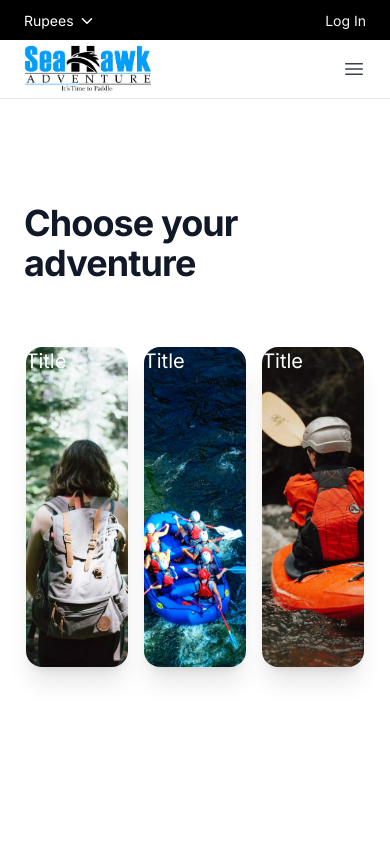
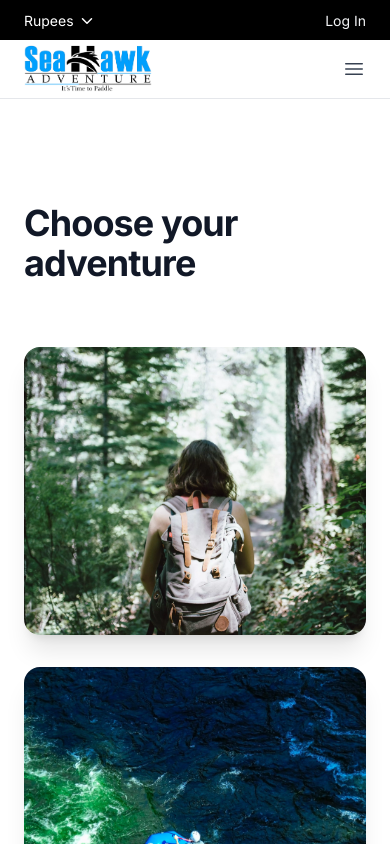
Before and after one commit to in-deepaknegi/seahawkadventures, a Next.js app: page /explore in a window 390 px wide. Shown: the top 844 px of the page. Built offline with nearby package versions, Linux system fonts and the light colour scheme.

Commit message:
updated hero - explore page

```diff
--- a/components/explore/Hero.jsx
+++ b/components/explore/Hero.jsx
@@ -1,4 +1,5 @@
-import React from 'react'
+'use client'
+import React, { useState } from 'react'
 import Image from 'next/image'
 import Hero1 from '@/public/hiking1.WEBP'
 import Hero2 from '@/public/rafting3.WEBP'
@@ -7,21 +8,35 @@ import Hero3 from '@/public/kayak1.WEBP'
 const gallery = [
     {
         id: 1,
+        title: 'Hiking',
         imageSrc: Hero1,
         href: '/explore/rafting',
     },
     {
         id: 2,
         imageSrc: Hero2,
+        title: 'Rafting',
         href: '/explore/rafting',
     },
     {
         id: 3,
         imageSrc: Hero3,
+        title: 'Kayaking',
         href: '/explore/kayaking',
     },
 ]
 const Hero = () => {
+
+    const [hoveredIndex, setHoveredIndex] = useState(null);
+
+    const handleMouseEnter = (index) => {
+        setHoveredIndex(index);
+    };
+
+    const handleMouseLeave = () => {
+        setHoveredIndex(null);
+    };
+
     return (
         <>
             <section className='bg-white px-6 py-24 lg:py-12 lg:px-8'>
@@ -33,27 +48,33 @@ const Hero = () => {
                         Anim aute id magna aliqua ad ad non deserunt sunt. Qui irure qui lorem cupidatat commodo. Elit sunt amet fugiat veniam occaecat fugiat aliqua.
                     </p> */}
                 </div>
-                <div className='mt-16 flex justify-center items-center gap-4 mx-auto max-w-7xl'>
-                    {gallery.map((item) => (
+                <div className='mt-16 md:flex justify-center items-center gap-4 mx-auto max-w-7xl'>
+                    {gallery.map((item, index) => (
                         <figure
                             key={item.id}
-                            className='relative isolate left-0 w-24 h-[20rem] rounded-2xl overflow-hidden transition-all ease-in-out duration-700 shadow-xl flex-[0.33] hover:flex-[2] hover:cursor-pointer hover:rounded-xl'>
+                            onMouseEnter={() => handleMouseEnter(index)}
+                            onMouseLeave={handleMouseLeave}
+                            className='relative isolate left-0 w-full my-8 md:my-0 md:w-24 h-[18rem] md:h-[20rem] rounded-2xl overflow-hidden transition-all ease-in-out duration-700 shadow-xl flex-auto md:flex-[0.33] hover:flex-[2] hover:cursor-pointer hover:rounded-xl'>
                             <Image
                                 src={item.imageSrc}
                                 alt='hero-image-1'
+                                loading='eager'
                                 className='absolute inset-0 -z-10 h-[20rem] object-cover'
                             />
                             <a href={item.href} className='text-xl text-white'>
                                 <span className='absolute inset-0'></span>
-                                Title
+                                {/* Title */}
                             </a>
+                            {hoveredIndex === index && (
+                                <div className='py-1.5 bg-black/60 text-white text-lg px-4 block transition-all ease-in duration-700'>
+                                    {item.title}
+                                </div>
+                            )}
                         </figure>
                     ))}
                 </div>
             </section>
-            <section className='relative isolate px-6 py-24 lg:px-8'>
 
-            </section>
         </>
 
     )
```
